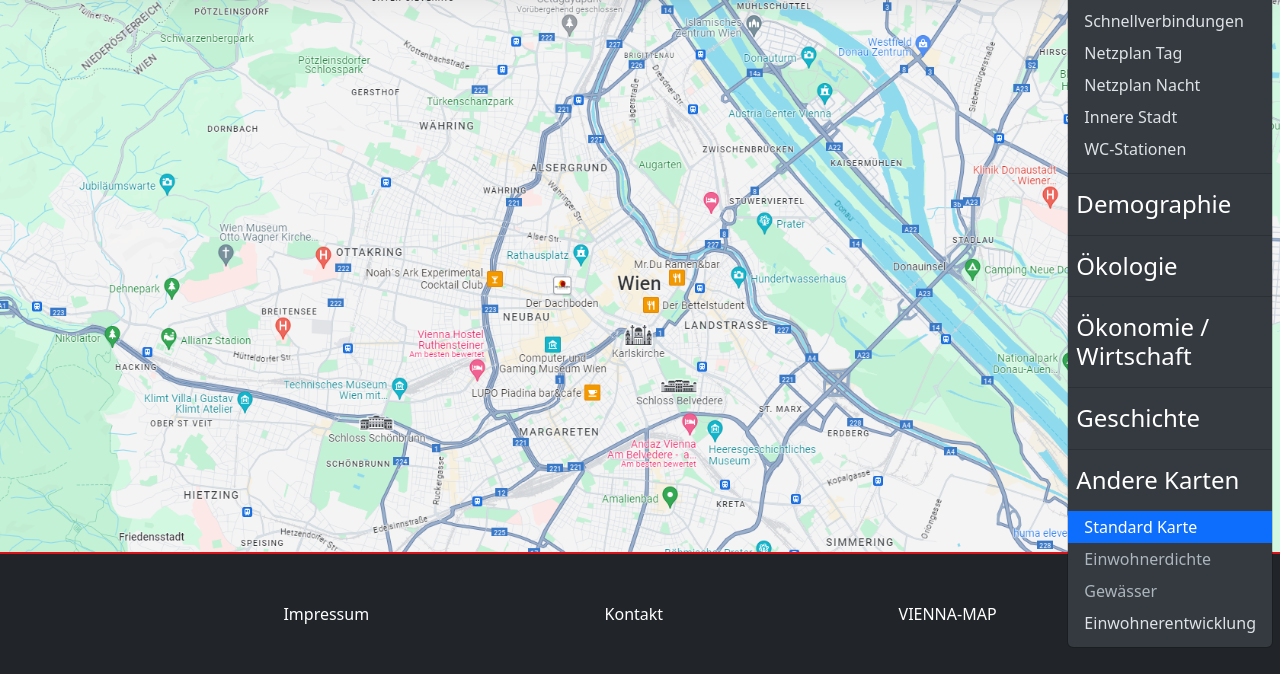
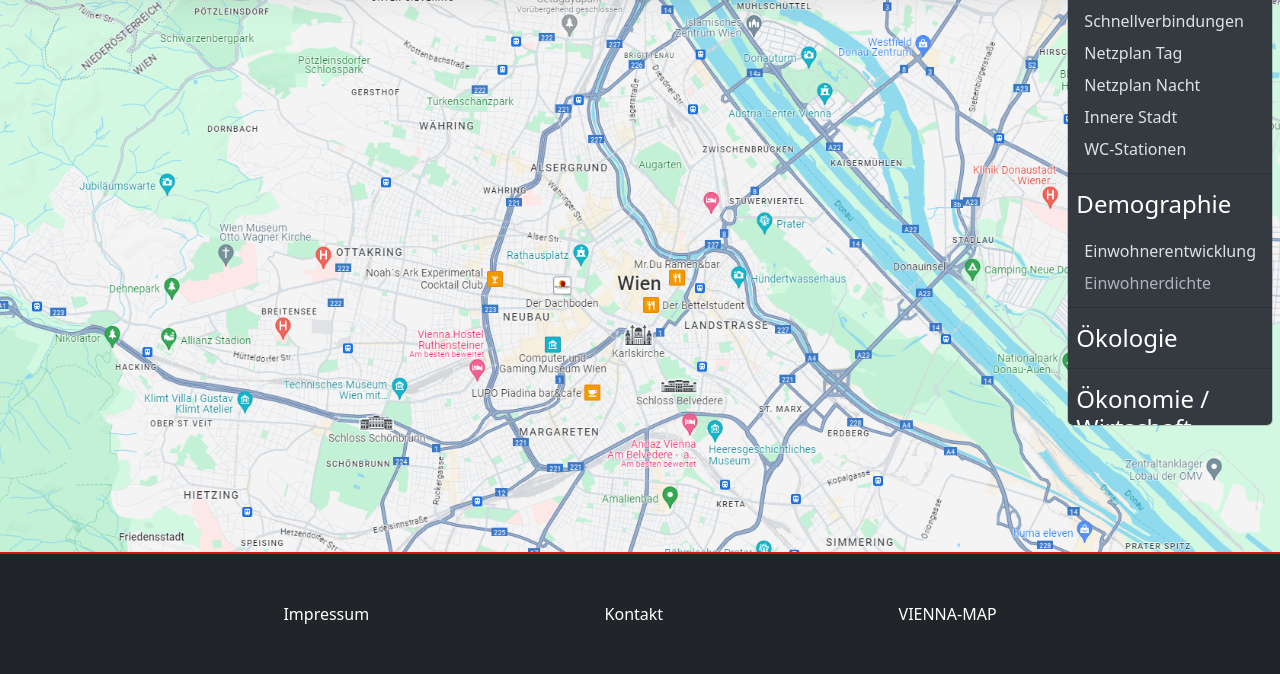
Before and after one commit to azange/A-Team, a plain HTML site: page index.html in a window 1280 px wide. Both pictures are taken after a click on the button "Kartenauswahl". Shown: the part 166-840 px from the top of the page. Drawn offline with nearby package versions, Linux system fonts and the light colour scheme.

Commit message:
Fixing scrollable Dropdown

```diff
--- a/index.html
+++ b/index.html
@@ -36,6 +36,8 @@
 
               <li><hr class="dropdown-divider"></li>
               <li><h4 class="p-2">Demographie</h4></li>
+              <li><a class="dropdown-item" href="#" data-map-src="maps/Einwohnerentwicklung.jpg" data-map-src-pdf="">Einwohnerentwicklung</a></li>
+              <li><a class="dropdown-item disabled" href="#" data-map-src="maps/Einwohnerdichte.PNG" data-map-src-pdf="">Einwohnerdichte</a></li>
 
               <li><hr class="dropdown-divider"></li>
               <li><h4 class="p-2">Ökologie</h4></li>
@@ -47,11 +49,12 @@
               <li><h4 class="p-2">Geschichte</h4></li>
 
               <li><hr class="dropdown-divider"></li>
+              <li><h4 class="p-2">Topografie</h4></li>
+
+              <li><hr class="dropdown-divider"></li>
               <li><h4 class="p-2">Andere Karten</h4></li>
               <li><a class="dropdown-item active" href="#" data-map-src="maps/Wien.PNG" data-map-src-pdf="">Standard Karte</a></li>
-              <li><a class="dropdown-item disabled" href="#" data-map-src="maps/Einwohnerdichte.PNG" data-map-src-pdf="">Einwohnerdichte</a></li>
               <li><a class="dropdown-item disabled" href="#" data-map-src="maps/Gewässer.PNG" data-map-src-pdf="">Gewässer</a></li>
-              <li><a class="dropdown-item" href="#" data-map-src="maps/Einwohnerentwicklung.jpg" data-map-src-pdf="">Einwohnerentwicklung</a></li>
                 </ul>
          </div>
     </nav>
--- a/stylesheet.css
+++ b/stylesheet.css
@@ -23,3 +23,9 @@
 {
     color: white !important;
 }
+
+.dropdown-menu
+{
+  height: 500px;
+  overflow-y: auto !important;
+}
```
